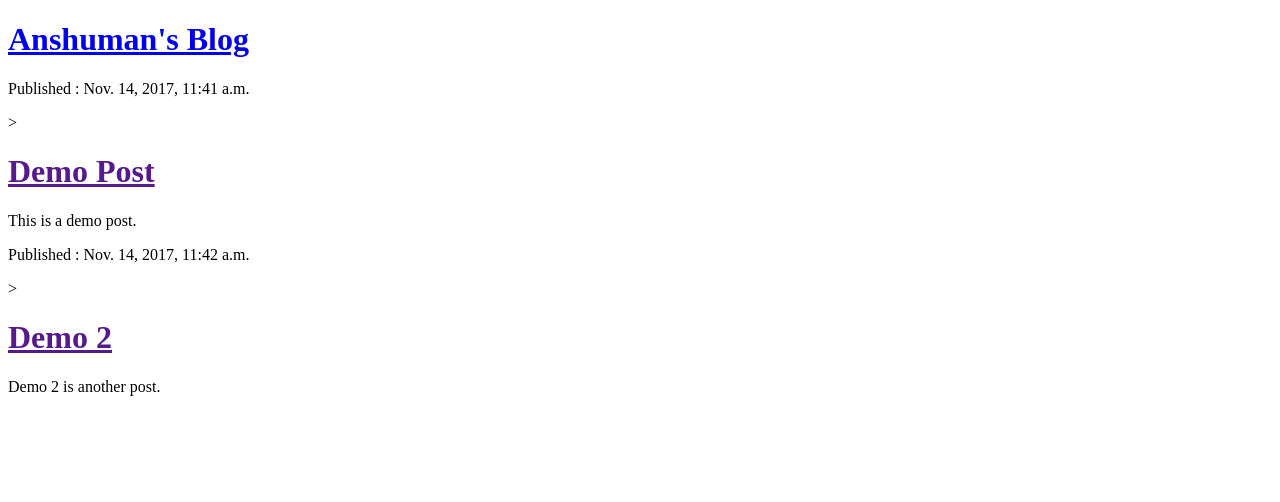
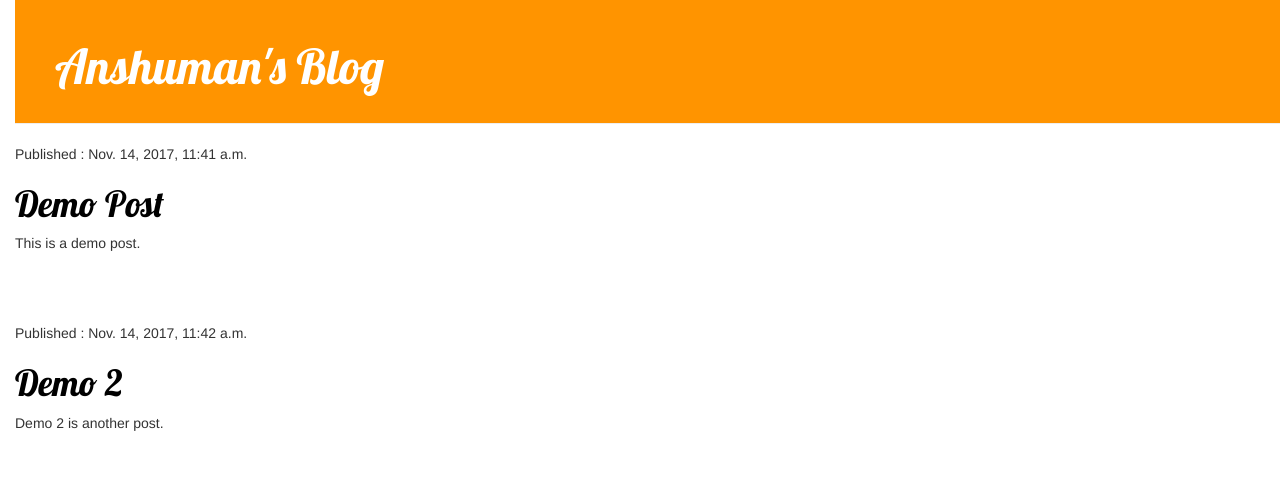
Before and after one commit to tiwansh/myDjango, a Django app: page / in a window 1280 px wide. Shown: the top 502 px of the page. Run offline with Django 3.2, Linux system fonts and the light colour scheme; data comes from the database, SQL or seed files in the repository; some libraries are stand-ins or nearby versions.

Commit message:
6th commit beautified and added css

```diff
--- /dev/null
+++ b/blog/static/css/blog.css
@@ -0,0 +1,56 @@
+h1 a{
+	color : red;
+	font-family: 'Lobster';
+}
+
+body{
+	padding-left: 15px;
+}
+
+.page-header{
+	background-color: #ff9400;
+    margin-top: 0;
+    padding: 20px 20px 20px 40px;
+}
+
+.page-header h1, .page-header h1 a, .page-header h1 a:visited, .page-header h1 a:active {
+    color: #ffffff;
+    font-size: 36pt;
+    text-decoration: none;
+}
+
+.content {
+    margin-left: 40px;
+}
+
+h1, h2, h3, h4 {
+    font-family: 'Lobster', cursive;
+}
+
+.date {
+    color: #828282;
+}
+
+.save {
+    float: right;
+}
+
+.post-form textarea, .post-form input {
+    width: 100%;
+}
+
+
+.top-menu, .top-menu:hover, .top-menu:visited {
+    color: #ffffff;
+    float: right;
+    font-size: 26pt;
+    margin-right: 20px;
+}
+
+.post {
+    margin-bottom: 70px;
+}
+
+.post h1 a, .post h1 a:visited {
+    color: #000000;
+}
--- a/blog/templates/blog/post_list.html
+++ b/blog/templates/blog/post_list.html
@@ -1,18 +1,30 @@
 <!DOCTYPE html>
+
+{% load staticfiles %}
 <html>
     <head>
         <title>Anshuman's Blog</title>
+        <link rel="stylesheet" href="//maxcdn.bootstrapcdn.com/bootstrap/3.2.0/css/bootstrap.min.css">
+        <link href="//fonts.googleapis.com/css?family=Lobster&subset=latin,latin-ext" rel="stylesheet" type="text/css">
+		<link rel="stylesheet" href="//maxcdn.bootstrapcdn.com/bootstrap/3.2.0/css/bootstrap-theme.min.css">
+        <link rel="stylesheet" href="{% static 'css/blog.css' %}">
     </head>
     <body>
-        <div>
+        <div class = "page-header">
             <h1><a href="/">Anshuman's Blog</a></h1>
         </div>
 
-        {% for post in posts %}
-	        <div>
-	        	<p>Published : {{post.published_date}}</p>>
-	        	<h1><a href="">{{post.title}}</a></h1>
-	        	<p>{{post.text | linebreaksbr}}</p>
-	        </div>
-        {% endfor %}
+       	<div class = "content-container">
+       		<div class = "row">
+       			<div class = "col-md-8">
+       				{% for post in posts %}
+	        		<div class = "post">
+	        			<p>Published : {{post.published_date}}</p>
+	        			<h1><a href="">{{post.title}}</a></h1>
+	        			<p>{{post.text | linebreaksbr}}</p>
+	        		</div>
+        			{% endfor %}
+       			</div>
+       		</div>
+       	</div>
     </body>
```
